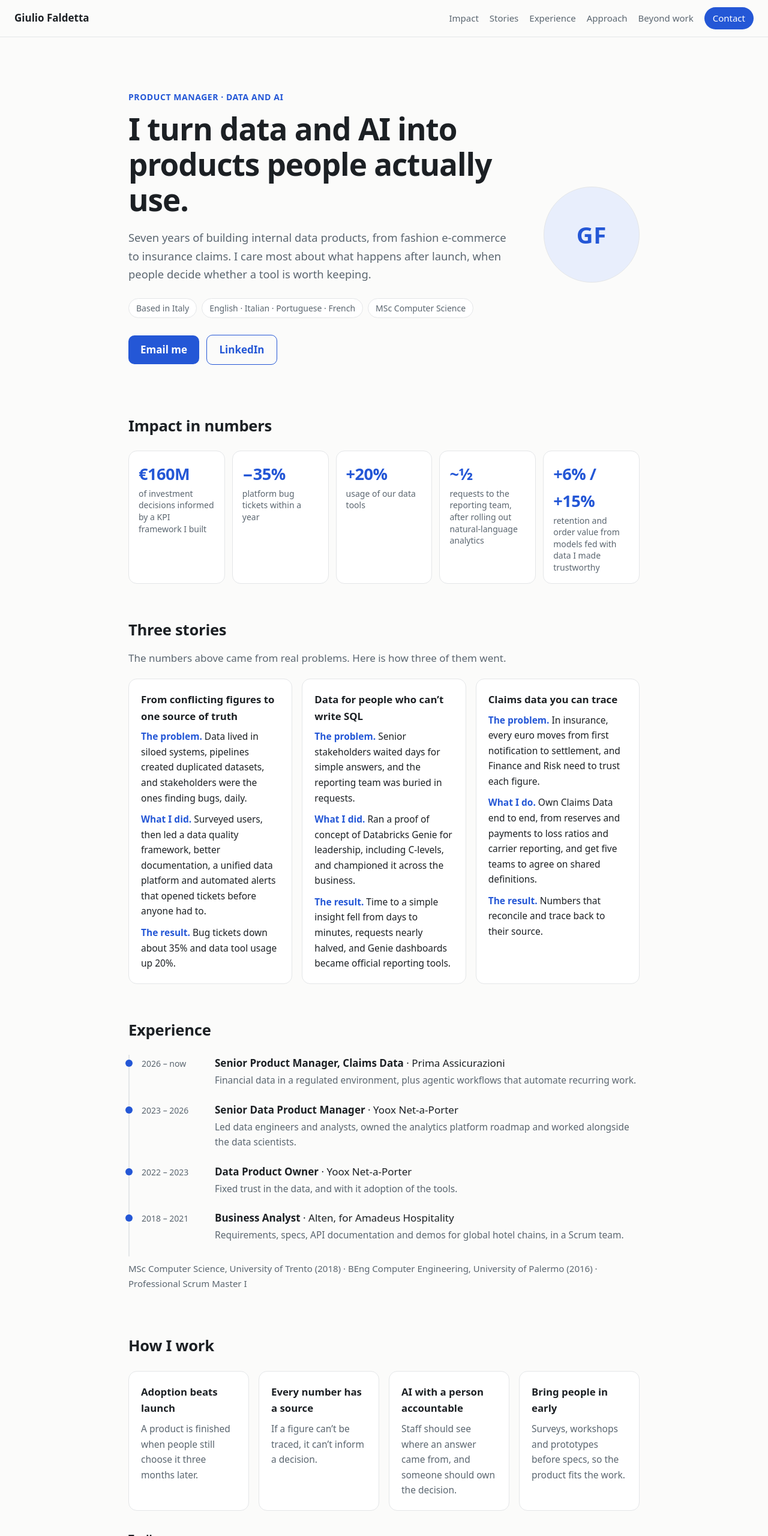
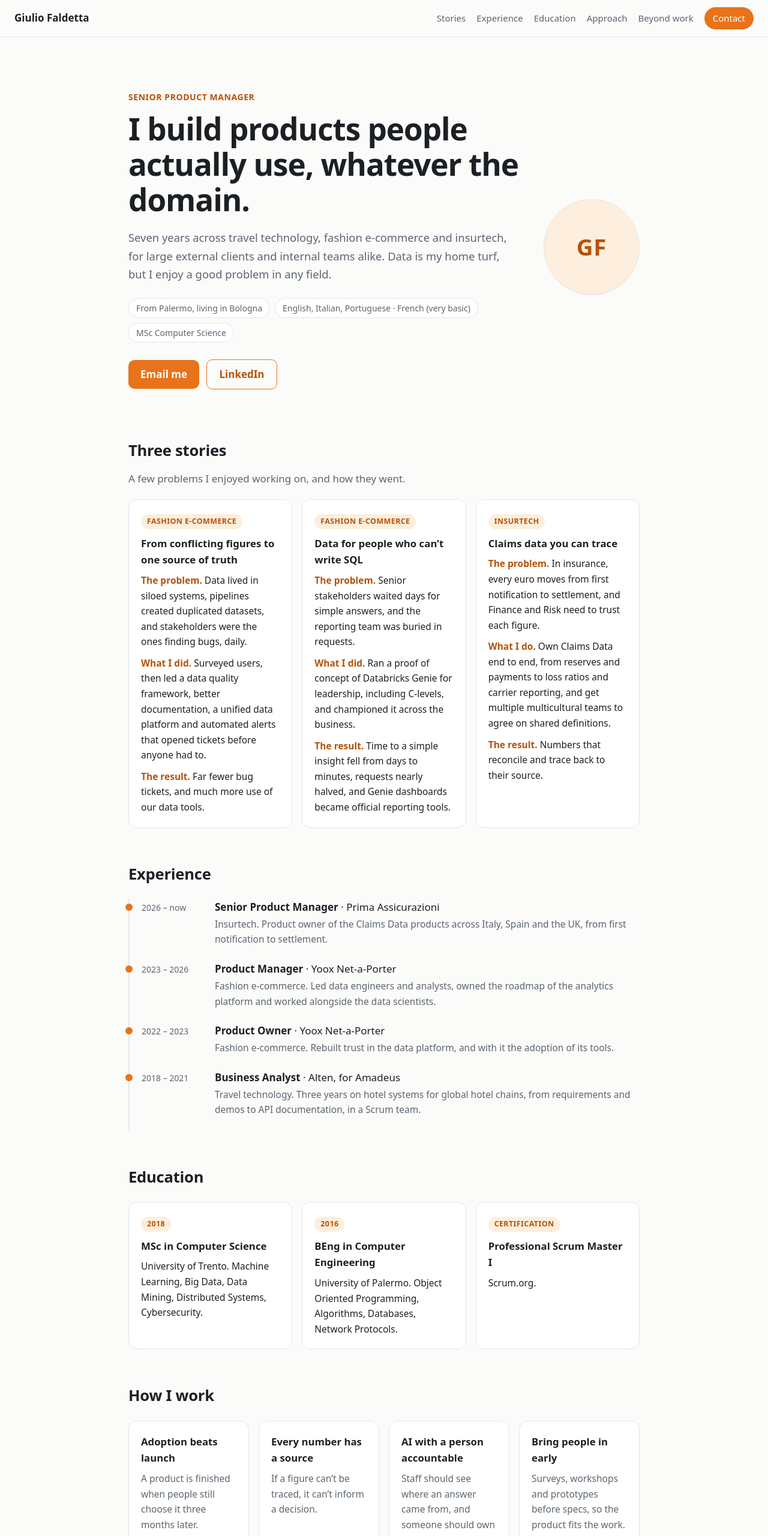
Before and after one commit to BondyeTheFirst/PersonalSite, a plain HTML site: page index.html in a window 1280 px wide. Shown: the top 2560 px of the page at 60% size. Drawn offline with Linux system fonts and the light colour scheme.

Commit message:
Version 2

```diff
--- a/index.html
+++ b/index.html
@@ -3,17 +3,17 @@
 <head>
 <meta charset="utf-8">
 <meta name="viewport" content="width=device-width, initial-scale=1">
-<title>Giulio Faldetta | Product Manager, Data and AI</title>
-<meta name="description" content="Product manager who turns data and AI into products people actually use. Data platforms, AI adoption and trusted financial data.">
+<title>Giulio Faldetta | Senior Product Manager</title>
+<meta name="description" content="Senior Product Manager with experience across travel technology, fashion e-commerce and insurtech. Building products people actually use, with a strong focus on data.">
 <link rel="stylesheet" href="style.css">
 </head>
 <body>
 <header class="nav">
   <a class="brand" href="#top">Giulio Faldetta</a>
   <nav>
-    <a href="#impact">Impact</a>
     <a href="#stories">Stories</a>
     <a href="#experience">Experience</a>
+    <a href="#education">Education</a>
     <a href="#approach">Approach</a>
     <a href="#beyond">Beyond work</a>
     <a class="pill" href="#contact">Contact</a>
@@ -24,51 +24,43 @@
 <section class="hero wrap">
   <div class="hero-grid">
     <div>
-      <p class="eyebrow">Product Manager · Data and AI</p>
-      <h1>I turn data and AI into products people actually use.</h1>
-      <p class="lead">Seven years of building internal data products, from fashion e-commerce to insurance claims. I care most about what happens after launch, when people decide whether a tool is worth keeping.</p>
+      <p class="eyebrow">Senior Product Manager</p>
+      <h1>I build products people actually use, whatever the domain.</h1>
+      <p class="lead">Seven years across travel technology, fashion e-commerce and insurtech, for large external clients and internal teams alike. Data is my home turf, but I enjoy a good problem in any field.</p>
       <div class="facts">
-        <span>Based in Italy</span>
-        <span>English · Italian · Portuguese · French</span>
+        <span>From Palermo, living in Bologna</span>
+        <span>English, Italian, Portuguese · French (very basic)</span>
         <span>MSc Computer Science</span>
       </div>
       <p class="cta"><a class="btn" href="mailto:giulio.faldetta@gmail.com">Email me</a> <a class="btn ghost" href="https://www.linkedin.com/in/giulio-faldetta">LinkedIn</a></p>
     </div>
-    <div class="avatar" aria-hidden="false"><span>GF</span><img src="photo.jpg" alt="Giulio Faldetta" width="160" height="160" onerror="this.remove()"></div>
-  </div>
-</section>
-
-<section id="impact" class="wrap">
-  <h2>Impact in numbers</h2>
-  <div class="stats">
-    <div><b>€160M</b><span>of investment decisions informed by a KPI framework I built</span></div>
-    <div><b>−35%</b><span>platform bug tickets within a year</span></div>
-    <div><b>+20%</b><span>usage of our data tools</span></div>
-    <div><b>~½</b><span>requests to the reporting team, after rolling out natural-language analytics</span></div>
-    <div><b>+6% / +15%</b><span>retention and order value from models fed with data I made trustworthy</span></div>
+    <div class="avatar"><span>GF</span><img src="photo.jpg" alt="Giulio Faldetta" width="160" height="160" onerror="this.remove()"></div>
   </div>
 </section>
 
 <section id="stories" class="wrap">
   <h2>Three stories</h2>
-  <p class="sub">The numbers above came from real problems. Here is how three of them went.</p>
+  <p class="sub">A few problems I enjoyed working on, and how they went.</p>
   <div class="cards">
     <article class="card">
+      <span class="tag">Fashion e-commerce</span>
       <h3>From conflicting figures to one source of truth</h3>
       <p><b>The problem.</b> Data lived in siloed systems, pipelines created duplicated datasets, and stakeholders were the ones finding bugs, daily.</p>
       <p><b>What I did.</b> Surveyed users, then led a data quality framework, better documentation, a unified data platform and automated alerts that opened tickets before anyone had to.</p>
-      <p><b>The result.</b> Bug tickets down about 35% and data tool usage up 20%.</p>
+      <p><b>The result.</b> Far fewer bug tickets, and much more use of our data tools.</p>
     </article>
     <article class="card">
+      <span class="tag">Fashion e-commerce</span>
       <h3>Data for people who can’t write SQL</h3>
       <p><b>The problem.</b> Senior stakeholders waited days for simple answers, and the reporting team was buried in requests.</p>
       <p><b>What I did.</b> Ran a proof of concept of Databricks Genie for leadership, including C-levels, and championed it across the business.</p>
       <p><b>The result.</b> Time to a simple insight fell from days to minutes, requests nearly halved, and Genie dashboards became official reporting tools.</p>
     </article>
     <article class="card">
+      <span class="tag">Insurtech</span>
       <h3>Claims data you can trace</h3>
       <p><b>The problem.</b> In insurance, every euro moves from first notification to settlement, and Finance and Risk need to trust each figure.</p>
-      <p><b>What I do.</b> Own Claims Data end to end, from reserves and payments to loss ratios and carrier reporting, and get five teams to agree on shared definitions.</p>
+      <p><b>What I do.</b> Own Claims Data end to end, from reserves and payments to loss ratios and carrier reporting, and get multiple multicultural teams to agree on shared definitions.</p>
       <p><b>The result.</b> Numbers that reconcile and trace back to their source.</p>
     </article>
   </div>
@@ -77,12 +69,20 @@
 <section id="experience" class="wrap">
   <h2>Experience</h2>
   <ol class="timeline">
-    <li><span class="when">2026 – now</span><div><b>Senior Product Manager, Claims Data</b> · Prima Assicurazioni<p>Financial data in a regulated environment, plus agentic workflows that automate recurring work.</p></div></li>
-    <li><span class="when">2023 – 2026</span><div><b>Senior Data Product Manager</b> · Yoox Net-a-Porter<p>Led data engineers and analysts, owned the analytics platform roadmap and worked alongside the data scientists.</p></div></li>
-    <li><span class="when">2022 – 2023</span><div><b>Data Product Owner</b> · Yoox Net-a-Porter<p>Fixed trust in the data, and with it adoption of the tools.</p></div></li>
-    <li><span class="when">2018 – 2021</span><div><b>Business Analyst</b> · Alten, for Amadeus Hospitality<p>Requirements, specs, API documentation and demos for global hotel chains, in a Scrum team.</p></div></li>
+    <li><span class="when">2026 – now</span><div><b>Senior Product Manager</b> · Prima Assicurazioni<p>Insurtech. Product owner of the Claims Data products across Italy, Spain and the UK, from first notification to settlement.</p></div></li>
+    <li><span class="when">2023 – 2026</span><div><b>Product Manager</b> · Yoox Net-a-Porter<p>Fashion e-commerce. Led data engineers and analysts, owned the roadmap of the analytics platform and worked alongside the data scientists.</p></div></li>
+    <li><span class="when">2022 – 2023</span><div><b>Product Owner</b> · Yoox Net-a-Porter<p>Fashion e-commerce. Rebuilt trust in the data platform, and with it the adoption of its tools.</p></div></li>
+    <li><span class="when">2018 – 2021</span><div><b>Business Analyst</b> · Alten, for Amadeus<p>Travel technology. Three years on hotel systems for global hotel chains, from requirements and demos to API documentation, in a Scrum team.</p></div></li>
   </ol>
-  <p class="edu">MSc Computer Science, University of Trento (2018) · BEng Computer Engineering, University of Palermo (2016) · Professional Scrum Master I</p>
+</section>
+
+<section id="education" class="wrap">
+  <h2>Education</h2>
+  <div class="cards">
+    <div class="card"><span class="tag">2018</span><h3>MSc in Computer Science</h3><p>University of Trento. Machine Learning, Big Data, Data Mining, Distributed Systems, Cybersecurity.</p></div>
+    <div class="card"><span class="tag">2016</span><h3>BEng in Computer Engineering</h3><p>University of Palermo. Object Oriented Programming, Algorithms, Databases, Network Protocols.</p></div>
+    <div class="card"><span class="tag">Certification</span><h3>Professional Scrum Master I</h3><p>Scrum.org.</p></div>
+  </div>
 </section>
 
 <section id="approach" class="wrap">
@@ -101,28 +101,28 @@
 
 <section id="beyond" class="wrap">
   <h2>Beyond work</h2>
-  <p class="sub">I jump from one thing to the next, and I will admit it freely. I go deep, learn what it teaches me, then follow the next curiosity. It makes me quick to pick up a new domain and a pleasant person to brainstorm with.</p>
+  <p class="sub">Outside work I tend to follow one curiosity after another.</p>
   <div class="feature">
     <div class="video"><iframe src="https://www.youtube-nocookie.com/embed/QO_9bNBlLUw" title="Dom Pedro I: The Portuguese Prince Who Gave Brazil its Independence" loading="lazy" referrerpolicy="strict-origin-when-cross-origin" allowfullscreen></iframe></div>
     <div>
-      <h3>The video I am proudest of</h3>
-      <p>The story of Dom Pedro I, the Portuguese prince who gave Brazil its independence, from my history channel Enlightening History. It is a very different stage from a boardroom, but it shows how I research, structure and present a story.</p>
-      <p class="note">I am not making videos right now, since padel, piano and other interests took over. I may well come back to it. This is my life, one chapter at a time.</p>
+      <h3>A little history video I made</h3>
+      <p>The story of Dom Pedro I, the Portuguese prince who gave Brazil its independence, from my channel Enlightening History. I am fond of it, though I could do much better, and it shows how I like to present in a very different setting from work.</p>
+      <p class="note">I am not making videos at the moment, since other interests took over, but I would like to make more one day.</p>
       <p><a href="https://www.youtube.com/@enlighteninghistory0/featured">See the channel</a></p>
     </div>
   </div>
   <div class="cards four">
-    <div class="card"><h3>Public speaking</h3><p>Member of Toastmasters International. It shows when I explain complex data to executives.</p></div>
-    <div class="card"><h3>Grand strategy</h3><p>Board games and Paradox classics. Excellent training for trade-offs and long horizons.</p></div>
-    <div class="card"><h3>Padel and piano</h3><p>Current chapters. One teaches me to react fast, the other to practise slowly.</p></div>
-    <div class="card"><h3>Four cities</h3><p>Palermo, Trento, Nice and Bologna. Each taught me a new way of eating and a new way of working.</p></div>
-    <div class="card"><h3>Tinkering</h3><p>I build small things for fun, like mobile apps with AI tools and a notes assistant I can chat with. None of it is finished, which is part of the charm.</p></div>
+    <div class="card"><h3>Travel and food</h3><p>I travel a lot, discovering new cultures, especially through their food.</p></div>
+    <div class="card"><h3>Strategy games</h3><p>Grand strategy, board games and video games, Paradox classics above all.</p></div>
+    <div class="card"><h3>Padel and piano</h3><p>Newer passions, pursued with more enthusiasm than talent.</p></div>
+    <div class="card"><h3>Toastmasters</h3><p>Member of Toastmasters International.</p></div>
+    <div class="card"><h3>Tinkering</h3><p>I build small things for fun, like mobile apps with AI tools and a notes assistant I can chat with. None of it is finished.</p></div>
   </div>
 </section>
 
 <section id="contact" class="wrap contact">
   <h2>Say hello</h2>
-  <p>Always happy to chat about data, AI and what makes people actually use the tools we build for them.</p>
+  <p>Always happy to chat about products, data, AI and what makes people actually use the tools we build for them.</p>
   <p class="cta"><a class="btn" href="mailto:giulio.faldetta@gmail.com">giulio.faldetta@gmail.com</a> <a class="btn ghost" href="https://www.linkedin.com/in/giulio-faldetta">LinkedIn</a></p>
 </section>
 </main>
--- a/style.css
+++ b/style.css
@@ -1,12 +1,15 @@
 :root{
+  /* Change --accent to your exact orange (hex) and everything follows. */
+  --accent:#e8731a;
+  --accent-soft:#fdeedd; --on-accent:#ffffff;
   --bg:#fbfbfa; --surface:#ffffff; --text:#1c2024; --muted:#5b6670; --line:#e4e6e8;
-  --accent:#2457d6; --accent-soft:#e8eefc; --on-accent:#ffffff;
+  --accent-text:#b4530a;
   color-scheme:light;
 }
 @media (prefers-color-scheme:dark){
   :root{
     --bg:#111418; --surface:#181d23; --text:#e8eaed; --muted:#9aa4af; --line:#2a313a;
-    --accent:#7fa2ff; --accent-soft:#1d2740; --on-accent:#0d1117;
+    --accent:#f08a3c; --accent-soft:#33241a; --on-accent:#111418; --accent-text:#f5a15e;
     color-scheme:dark;
   }
 }
@@ -14,10 +17,9 @@
 html{scroll-behavior:smooth;scroll-padding-top:70px}
 @media (prefers-reduced-motion:reduce){html{scroll-behavior:auto}}
 body{margin:0;background:var(--bg);color:var(--text);font:17px/1.65 system-ui,-apple-system,"Segoe UI",Roboto,Helvetica,Arial,sans-serif}
-a{color:var(--accent)}
+a{color:var(--accent-text)}
 .wrap{max-width:900px;margin:0 auto;padding:56px 24px 0}
 
-/* navigation */
 .nav{position:sticky;top:0;z-index:10;display:flex;justify-content:space-between;align-items:center;gap:16px;padding:12px 24px;background:color-mix(in srgb,var(--bg) 88%,transparent);backdrop-filter:blur(10px);border-bottom:1px solid var(--line)}
 .brand{font-weight:700;color:var(--text);text-decoration:none}
 .nav nav{display:flex;gap:18px;align-items:center;font-size:15px}
@@ -26,42 +28,35 @@ a{color:var(--accent)}
 .nav .pill{color:var(--on-accent);background:var(--accent);padding:6px 14px;border-radius:999px}
 .nav .pill:hover{color:var(--on-accent);opacity:.9}
 
-/* hero */
 .hero{padding-top:88px}
-.eyebrow{color:var(--accent);font-weight:600;letter-spacing:.04em;text-transform:uppercase;font-size:14px;margin:0 0 12px}
+.eyebrow{color:var(--accent-text);font-weight:600;letter-spacing:.04em;text-transform:uppercase;font-size:14px;margin:0 0 12px}
 h1{font-size:clamp(2rem,5.5vw,3.2rem);line-height:1.15;margin:0 0 20px;letter-spacing:-.02em}
 .lead{font-size:1.15rem;color:var(--muted);max-width:640px;margin:0 0 24px}
 .facts{display:flex;flex-wrap:wrap;gap:8px;margin-bottom:28px}
 .facts span{font-size:14px;color:var(--muted);border:1px solid var(--line);border-radius:999px;padding:4px 12px;background:var(--surface)}
 .btn{display:inline-block;background:var(--accent);color:var(--on-accent);text-decoration:none;padding:10px 20px;border-radius:10px;font-weight:600;margin:0 8px 8px 0}
-.btn.ghost{background:transparent;color:var(--accent);border:1px solid var(--accent)}
+.btn.ghost{background:transparent;color:var(--accent-text);border:1px solid var(--accent)}
 .btn:hover{opacity:.9}
 
-/* sections */
 h2{font-size:1.6rem;margin:0 0 20px;letter-spacing:-.01em}
 h3{font-size:1.05rem;margin:0 0 8px}
 .sub{color:var(--muted);margin:-8px 0 20px}
 section{margin-bottom:8px}
-
-.stats{display:grid;grid-template-columns:repeat(auto-fit,minmax(160px,1fr));gap:12px}
-.stats div{background:var(--surface);border:1px solid var(--line);border-radius:14px;padding:16px}
-.stats b{display:block;font-size:1.7rem;color:var(--accent);letter-spacing:-.02em}
-.stats span{font-size:14px;color:var(--muted);line-height:1.4;display:block}
 
 .cards{display:grid;grid-template-columns:repeat(auto-fit,minmax(250px,1fr));gap:16px}
 .cards.four{grid-template-columns:repeat(auto-fit,minmax(190px,1fr))}
 .card{background:var(--surface);border:1px solid var(--line);border-radius:14px;padding:20px}
 .card p{margin:0 0 10px;font-size:15.5px}
 .card p:last-child{margin-bottom:0}
-.card p b{color:var(--accent)}
+.card p b{color:var(--accent-text)}
 .cards.four .card p{color:var(--muted)}
+.tag{display:inline-block;font-size:12.5px;font-weight:600;letter-spacing:.03em;text-transform:uppercase;color:var(--accent-text);background:var(--accent-soft);border-radius:999px;padding:2px 10px;margin-bottom:10px}
 
 .timeline{list-style:none;margin:0;padding:0;border-left:2px solid var(--line)}
 .timeline li{display:grid;grid-template-columns:110px 1fr;gap:12px;padding:0 0 22px 20px;position:relative}
 .timeline li::before{content:"";position:absolute;left:-7px;top:8px;width:12px;height:12px;border-radius:50%;background:var(--accent)}
 .when{color:var(--muted);font-size:14px;padding-top:3px}
 .timeline p{margin:2px 0 0;color:var(--muted);font-size:15.5px}
-.edu{color:var(--muted);font-size:15px;margin-top:8px}
 
 .tools-title{margin-top:32px}
 .chips{list-style:none;margin:0;padding:0;display:flex;flex-wrap:wrap;gap:8px}
@@ -71,19 +66,11 @@ section{margin-bottom:8px}
 .contact p{color:var(--muted);max-width:560px;margin:0 auto 20px}
 footer{text-align:center;color:var(--muted);font-size:14px;padding-bottom:40px}
 
-@media (max-width:640px){
-  .nav nav a:not(.pill){display:none}
-  .hero{padding-top:56px}
-  .timeline li{grid-template-columns:1fr;gap:2px}
-}
-
-/* hero photo */
 .hero-grid{display:grid;grid-template-columns:1fr auto;gap:32px;align-items:center}
 .avatar{position:relative;width:160px;height:160px;border-radius:50%;background:var(--accent-soft);border:1px solid var(--line);overflow:hidden;display:flex;align-items:center;justify-content:center;flex-shrink:0}
-.avatar span{font-size:2.4rem;font-weight:700;color:var(--accent);letter-spacing:.02em}
+.avatar span{font-size:2.4rem;font-weight:700;color:var(--accent-text);letter-spacing:.02em}
 .avatar img{position:absolute;inset:0;width:100%;height:100%;object-fit:cover}
 
-/* featured video */
 .feature{display:grid;grid-template-columns:1.1fr 1fr;gap:24px;align-items:center;margin-bottom:20px}
 .video{aspect-ratio:16/9;border-radius:14px;overflow:hidden;border:1px solid var(--line);background:var(--surface)}
 .video iframe{width:100%;height:100%;border:0}
@@ -91,6 +78,9 @@ footer{text-align:center;color:var(--muted);font-size:14px;padding-bottom:40px}
 .feature .note{color:var(--muted);font-style:italic}
 
 @media (max-width:640px){
+  .nav nav a:not(.pill){display:none}
+  .hero{padding-top:56px}
+  .timeline li{grid-template-columns:1fr;gap:2px}
   .hero-grid{grid-template-columns:1fr}
   .avatar{order:-1;width:112px;height:112px}
   .avatar span{font-size:1.8rem}
```
